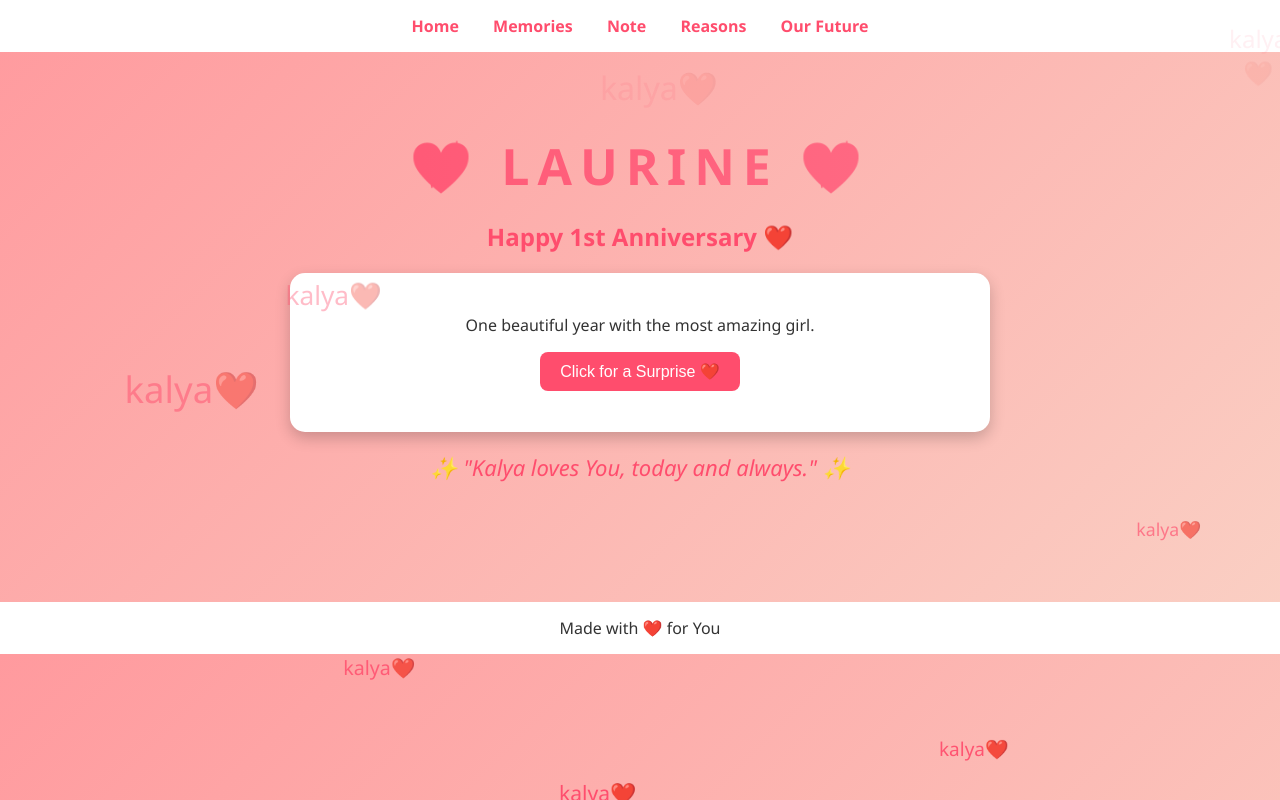
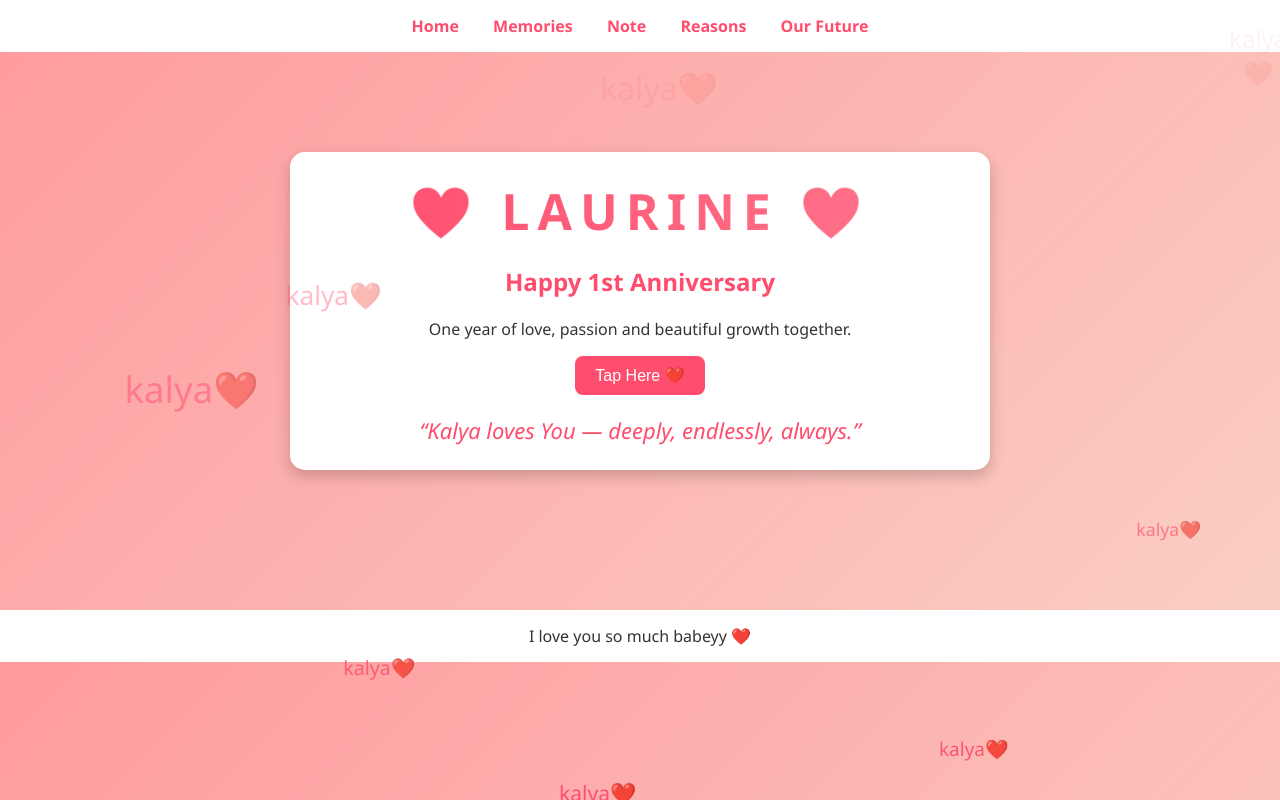
Before and after one commit to Kalyatim/laurine-anniversary, a plain HTML site: page index.html in a window 1280 px wide. Drawn offline with Linux system fonts and the light colour scheme.

Commit message:
Update anniversary message and footer text

```diff
--- a/index.html
+++ b/index.html
@@ -1,7 +1,9 @@
 <!DOCTYPE html>
-<html>
+<html lang="en">
 <head>
-    <title>Happy 1st Anniversary ❤️</title>
+<meta charset="UTF-8">
+<meta name="viewport" content="width=device-width, initial-scale=1.0">
+<title>Happy Anniversary</title>
 <link rel="stylesheet" href="style.css">
 </head>
 <body>
@@ -15,20 +17,22 @@
 </nav>
 
 <section>
-    <div class="name-style">💖 LAURINE 💖</div>
-    <h1>Happy 1st Anniversary ❤️</h1>
 <div class="card">
-        <p>One beautiful year with the most amazing girl.</p>
-        <button onclick="showMessage()">Click for a Surprise ❤️</button>
+<div class="name-style">❤️ LAURINE ❤️</div>
+<h1>Happy 1st Anniversary</h1>
+
+<p>One year of love, passion and beautiful growth together.</p>
+
+<button onclick="showMessage()">Tap Here ❤️</button>
 <p id="surprise"></p>
-    </div>
 
 <div class="love-quote">
-        ✨ "Kalya loves You, today and always." ✨
+“Kalya loves You — deeply, endlessly, always.”
+</div>
 </div>
 </section>
 
-<footer>Made with ❤️ for You</footer>
+<footer>I love you so much babeyy ❤️</footer>
 
 <script src="script.js"></script>
 </body>
```
Lines whose indentation alone changed are shown as unchanged.
